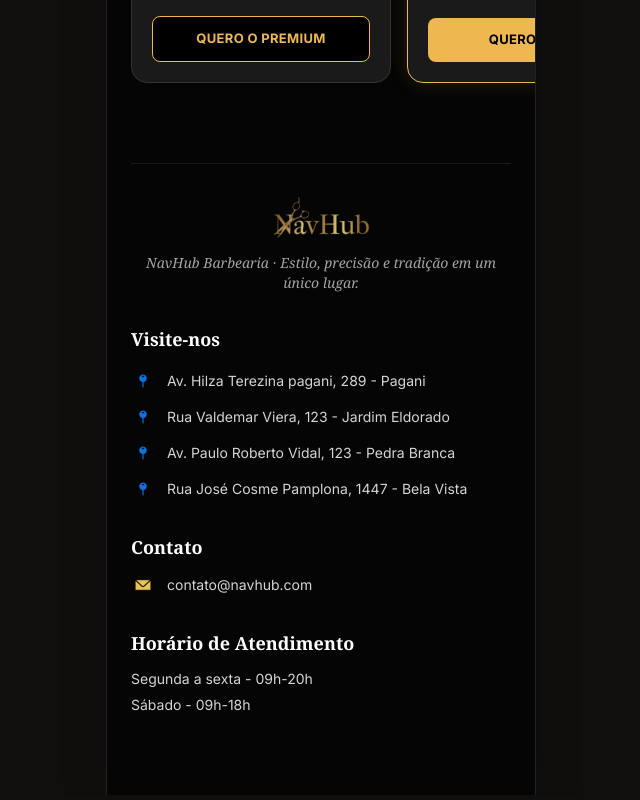
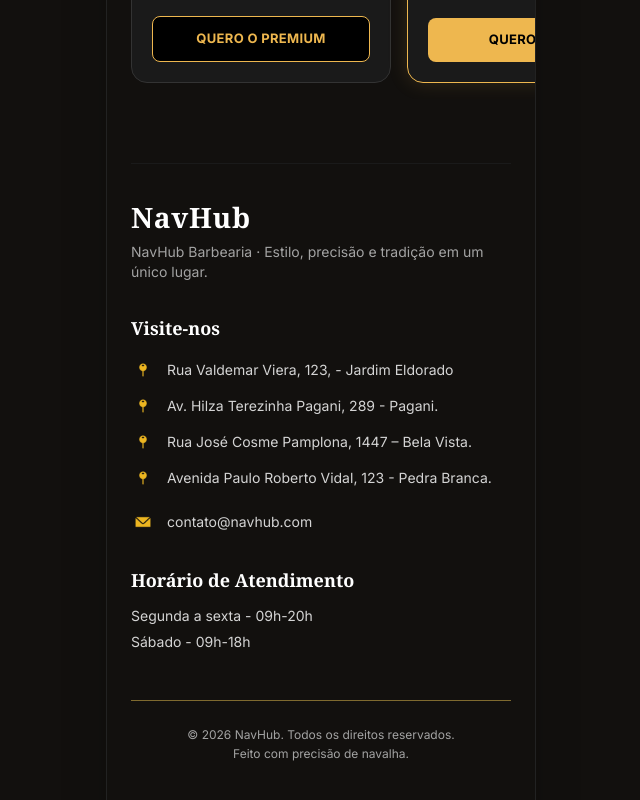
Before and after one commit to jefheee/navhub, a Next.js app: page / in a window 1280 px wide. Shown: the part 1108-1908 px from the top of the page, without its empty margins (319-959 px from the left). Built offline with nearby package versions, Linux system fonts and the light colour scheme.

Commit message:
style: update background color across multiple components to #12100E for a consistent theme

```diff
--- a/src/app/agendamento/confirmacao/page.tsx
+++ b/src/app/agendamento/confirmacao/page.tsx
@@ -27,14 +27,14 @@ function ConfirmationContent() {
 
   if (!appointment) {
     return (
-      <div className="flex flex-col items-center justify-center min-h-[70vh] px-4 text-center bg-[#050505]">
+      <div className="flex flex-col items-center justify-center min-h-[70vh] px-4 text-center bg-[#12100E]">
         <p className="text-sm text-[#A3A3A3]">Carregando detalhes do agendamento...</p>
       </div>
     );
   }
 
   return (
-    <div className="flex flex-col w-full bg-[#050505] min-h-screen">
+    <div className="flex flex-col w-full bg-[#12100E] min-h-screen">
       <main className="flex-1 px-6 pt-6 pb-32 flex flex-col w-full max-w-md mx-auto items-center">
 
         {/* Logo Centralizada */}
@@ -106,7 +106,7 @@ function ConfirmationContent() {
 export default function ConfirmationPage() {
   return (
     <Suspense fallback={
-      <div className="flex flex-col items-center justify-center min-h-screen bg-[#050505]">
+      <div className="flex flex-col items-center justify-center min-h-screen bg-[#12100E]">
         <p className="text-[#A3A3A3]">Carregando...</p>
       </div>
     }>
--- a/src/app/agendamento/profissional-data/page.tsx
+++ b/src/app/agendamento/profissional-data/page.tsx
@@ -46,7 +46,7 @@ export default function ProfessionalDataPage() {
   };
 
   return (
-    <div className="flex flex-col w-full bg-[#050505] min-h-screen">
+    <div className="flex flex-col w-full bg-[#12100E] min-h-screen">
       <main className="flex-1 px-6 pt-2 pb-32 flex flex-col w-full max-w-md mx-auto overflow-y-auto">
 
         {/* Seta de Voltar */}
--- a/src/app/globals.css
+++ b/src/app/globals.css
@@ -1,10 +1,10 @@
 @import "tailwindcss";
 
 @theme {
-  --color-background: #110F0E;
+  --color-background: #12100E;
   --color-foreground: #FFFFFF;
 
-  --color-nav-bg: #110F0E;
+  --color-nav-bg: #12100E;
   --color-nav-surface: #12100E;
   --color-nav-card: #272421;
   --color-nav-gold: #EEB74F;
@@ -19,12 +19,12 @@
 }
 
 :root {
-  --background: #110F0E;
+  --background: #12100E;
   --foreground: #FFFFFF;
 }
 
 body {
-  background-color: #110F0E;
+  background-color: #12100E;
   color: #FFFFFF;
   -webkit-font-smoothing: antialiased;
   -moz-osx-font-smoothing: grayscale;
--- a/src/app/layout.tsx
+++ b/src/app/layout.tsx
@@ -30,7 +30,7 @@ export const metadata: Metadata = {
 };
 
 export const viewport: Viewport = {
-  themeColor: "#0D0D0D",
+  themeColor: "#12100E",
   width: "device-width",
   initialScale: 1,
   maximumScale: 1,
@@ -48,9 +48,9 @@ export default function RootLayout({
       lang="pt-BR"
       className={`${outfit.variable} ${inter.variable} h-full antialiased`}
     >
-      <body className="bg-[#050505] text-foreground font-sans min-h-screen flex flex-col overflow-x-hidden">
+      <body className="bg-[#12100E] text-foreground font-sans min-h-screen flex flex-col overflow-x-hidden">
         <SchedulingProvider>
-          <div className="flex-1 flex flex-col w-full max-w-[430px] mx-auto min-h-[100dvh] bg-[#0D0D0D] text-[#F5F5F5] relative shadow-2xl border-x border-[#222] overflow-x-hidden">
+          <div className="flex-1 flex flex-col w-full max-w-[430px] mx-auto min-h-[100dvh] bg-[#12100E] text-[#F5F5F5] relative shadow-2xl border-x border-[#222] overflow-x-hidden">
             <Header />
             <main className="flex-1 flex flex-col w-full relative">
               {children}
--- a/src/app/login/login.module.css
+++ b/src/app/login/login.module.css
@@ -2,7 +2,7 @@
   position: relative;
   width: 100%;
   min-height: 100dvh;
-  background: #110F0E;
+  background: #12100E;
   display: flex;
   flex-direction: column;
 }
--- a/src/app/page.tsx
+++ b/src/app/page.tsx
@@ -28,7 +28,7 @@ export default function HomePage() {
   };
 
   return (
-    <div className="flex flex-col w-full bg-[#050505] min-h-screen">
+    <div className="flex flex-col w-full bg-[#12100E] min-h-screen">
       {/* Hero Background with Gradient */}
       <div className="absolute top-0 left-0 w-full h-[350px] -z-10">
         <Image
@@ -39,7 +39,7 @@ export default function HomePage() {
           className="opacity-40"
           priority
         />
-        <div className="absolute inset-0 bg-gradient-to-b from-[#050505]/10 via-[#050505]/80 to-[#050505]" />
+        <div className="absolute inset-0 bg-gradient-to-b from-[#12100E]/10 via-[#12100E]/80 to-[#12100E]" />
       </div>
 
       <main className="flex-1 px-6 pt-6 pb-12 flex flex-col gap-8 w-full max-w-md mx-auto">
@@ -147,9 +147,9 @@ export default function HomePage() {
         {/* Rodapé (Footer) Limpo */}
         <footer className="mt-8 pt-8 border-t border-[#1A1A1A] flex flex-col gap-8">
 
-          <div className="flex flex-col items-center text-center">
-            <Image src="/assets/icone-logo-navhub-dourado.png" alt="NavHub Logo" width={100} height={30} className="mb-3 opacity-90" />
-            <p className="text-[#A3A3A3] text-sm font-serif italic">
+          <div className="flex flex-col items-start text-left gap-1">
+            <h3 className="text-white font-serif text-[28px] font-semibold tracking-wide">NavHub</h3>
+            <p className="text-[#A3A3A3] text-sm font-sans">
               NavHub Barbearia · Estilo, precisão e tradição em um único lugar.
             </p>
           </div>
@@ -157,32 +157,54 @@ export default function HomePage() {
           <div className="flex flex-col gap-4">
             <h4 className="text-white font-serif text-lg font-semibold">Visite-nos</h4>
             <ul className="flex flex-col gap-3">
-              {unidades.map((unit) => (
-                <li key={unit.id} className="flex items-center gap-3">
+              {[
+                'Rua Valdemar Viera, 123, - Jardim Eldorado',
+                'Av. Hilza Terezinha Pagani, 289 - Pagani.',
+                'Rua José Cosme Pamplona, 1447 – Bela Vista.',
+                'Avenida Paulo Roberto Vidal, 123 - Pedra Branca.',
+              ].map((address, i) => (
+                <li key={i} className="flex items-center gap-3">
                   <div className="w-6 h-6 flex items-center justify-center">
-                    <Image src="/assets/icone-localizacao-pin.png" alt="Pin" width={16} height={16} className="filter drop-shadow-[0_0_2px_#EEB74F]" style={{ filter: 'invert(75%) sepia(35%) saturate(760%) hue-rotate(345deg) brightness(101%) contrast(92%)' }} />
+                    <Image
+                      src="/assets/icone-localizacao-pin.png"
+                      alt="Pin"
+                      width={16}
+                      height={16}
+                      style={{ filter: 'brightness(0) saturate(100%) invert(82%) sepia(43%) saturate(1099%) hue-rotate(341deg) brightness(96%) contrast(93%)' }}
+                    />
                   </div>
-                  <span className="text-[#D4D4D4] text-sm">{unit.address}</span>
+                  <span className="text-[#D4D4D4] text-sm">{address}</span>
                 </li>
               ))}
             </ul>
-          </div>
 
-          <div className="flex flex-col gap-3">
-            <h4 className="text-white font-serif text-lg font-semibold">Contato</h4>
-            <div className="flex items-center gap-3">
+            <div className="flex items-center gap-3 mt-1">
               <div className="w-6 h-6 flex items-center justify-center">
-                <Image src="/assets/icone-email.png" alt="Email" width={16} height={16} />
+                <Image
+                  src="/assets/icone-email.png"
+                  alt="Email"
+                  width={16}
+                  height={16}
+                  style={{ filter: 'brightness(0) saturate(100%) invert(82%) sepia(43%) saturate(1099%) hue-rotate(341deg) brightness(96%) contrast(93%)' }}
+                />
               </div>
               <span className="text-[#D4D4D4] text-sm">contato@navhub.com</span>
             </div>
           </div>
 
-          <div className="flex flex-col gap-3 pb-8">
+          <div className="flex flex-col gap-3">
             <h4 className="text-white font-serif text-lg font-semibold">Horário de Atendimento</h4>
             <div className="flex flex-col gap-1.5 text-sm text-[#D4D4D4]">
               <p>Segunda a sexta - 09h-20h</p>
               <p>Sábado - 09h-18h</p>
+            </div>
+          </div>
+
+          <div className="w-full flex flex-col items-center gap-6 mt-4 pb-8">
+            <div className="w-full h-[1px] bg-[#EBC351]/50" />
+            <div className="text-center text-xs text-[#A3A3A3] leading-relaxed">
+              <p>© 2026 NavHub. Todos os direitos reservados.</p>
+              <p>Feito com precisão de navalha.</p>
             </div>
           </div>
 
--- a/src/components/Header.tsx
+++ b/src/components/Header.tsx
@@ -14,7 +14,7 @@ export function Header() {
   }
 
   return (
-    <header className="w-full px-6 py-5 flex items-center justify-between bg-[#050505] z-50">
+    <header className="w-full px-6 py-5 flex items-center justify-between bg-[#12100E] z-50">
       {/* Left: Logo NavHub Image */}
       <Link href="/" className="flex items-center cursor-pointer">
         <Image
--- a/src/components/Navbar.tsx
+++ b/src/components/Navbar.tsx
@@ -50,7 +50,7 @@ export function Navbar() {
   };
 
   return (
-    <nav className="md:hidden fixed bottom-0 left-0 right-0 bg-[#0D0D0D]/90 backdrop-blur-md border-t border-[#1A1A1A] px-6 py-3 flex justify-between items-center z-50 pwa-bottom shadow-[0_-5px_15px_rgba(0,0,0,0.5)]">
+    <nav className="md:hidden fixed bottom-0 left-0 right-0 bg-[#12100E]/90 backdrop-blur-md border-t border-[#1A1A1A] px-6 py-3 flex justify-between items-center z-50 pwa-bottom shadow-[0_-5px_15px_rgba(0,0,0,0.5)]">
       {navItems.map((item, idx) => {
         const Icon = item.icon;
         return (
```
Also changed, not shown: src/app/agendamento/servico/page.tsx (+8 -2 lines), src/app/perfil/page.tsx (+6 -6 lines).
